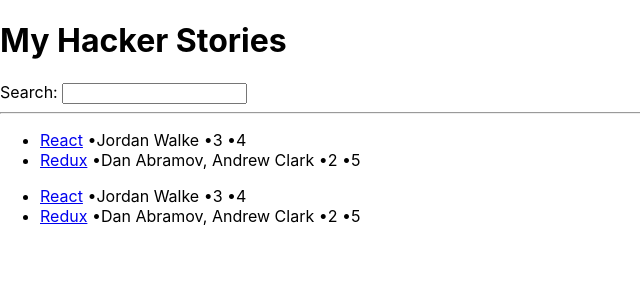
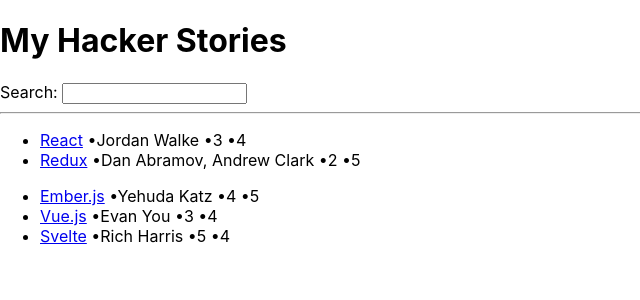
Before and after one commit to waihon/hacker-stories, a React (Create React App) app: page / in a window 1280 px wide. Shown: the top 300 px of the page, without its empty margins (0-640 px from the left). Built offline with nearby package versions, Linux system fonts and the light colour scheme.

Commit message:
Declare a separate list and pass it to the List component

```diff
--- a/src/App.js
+++ b/src/App.js
@@ -1,6 +1,6 @@
 import * as React from 'react';
 
-const list = [
+const reactList = [
   {
     title: "React",
     url: "https://reactjs.org/",
@@ -19,6 +19,33 @@
   },
 ]
 
+const frameworkList = [
+  {
+    title: "Ember.js",
+    url: "https://emberjs.com",
+    author: "Yehuda Katz",
+    num_comments: 4,
+    points: 5,
+    objectID: 0,
+  },
+  {
+    title: "Vue.js",
+    url: "https://vuejs.org",
+    author: "Evan You",
+    num_comments: 3,
+    points: 4,
+    objectID: 1,
+  },
+  {
+    title: "Svelte",
+    url: "https://svelte.dev",
+    author: "Rich Harris",
+    num_comments: 5,
+    points: 4,
+    objectID: 2
+  },
+]
+
 // Declaration of App component
 function App() {
   return (
@@ -31,9 +58,9 @@
       <hr />
 
       {/* Creating an instance of List component */}
-      <List list={list} />
+      <List list={reactList} />
       {/* Creating another instance of List component */}
-      <List list={list} />
+      <List list={frameworkList} />
     </div>
   );
 }
```
